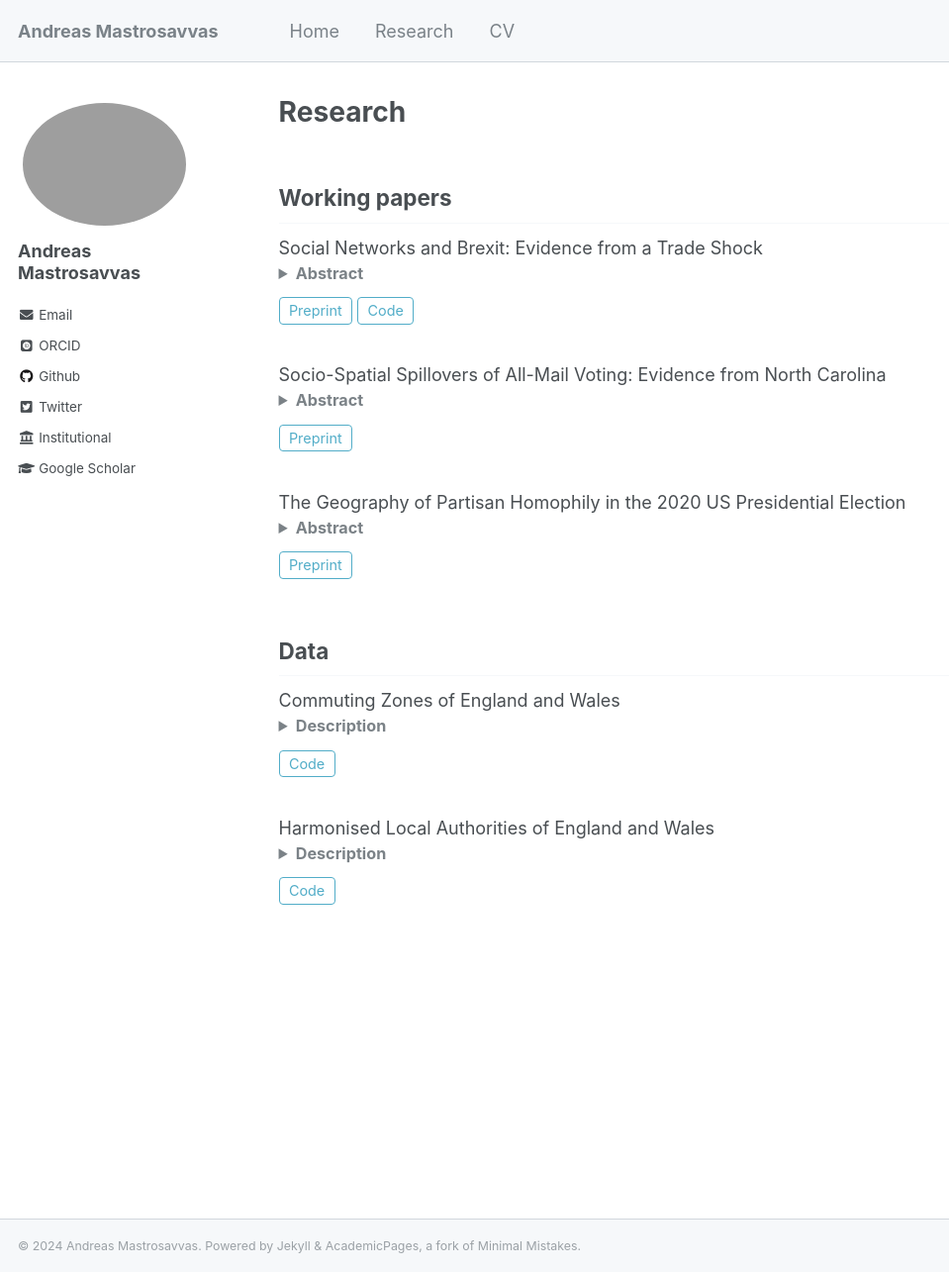
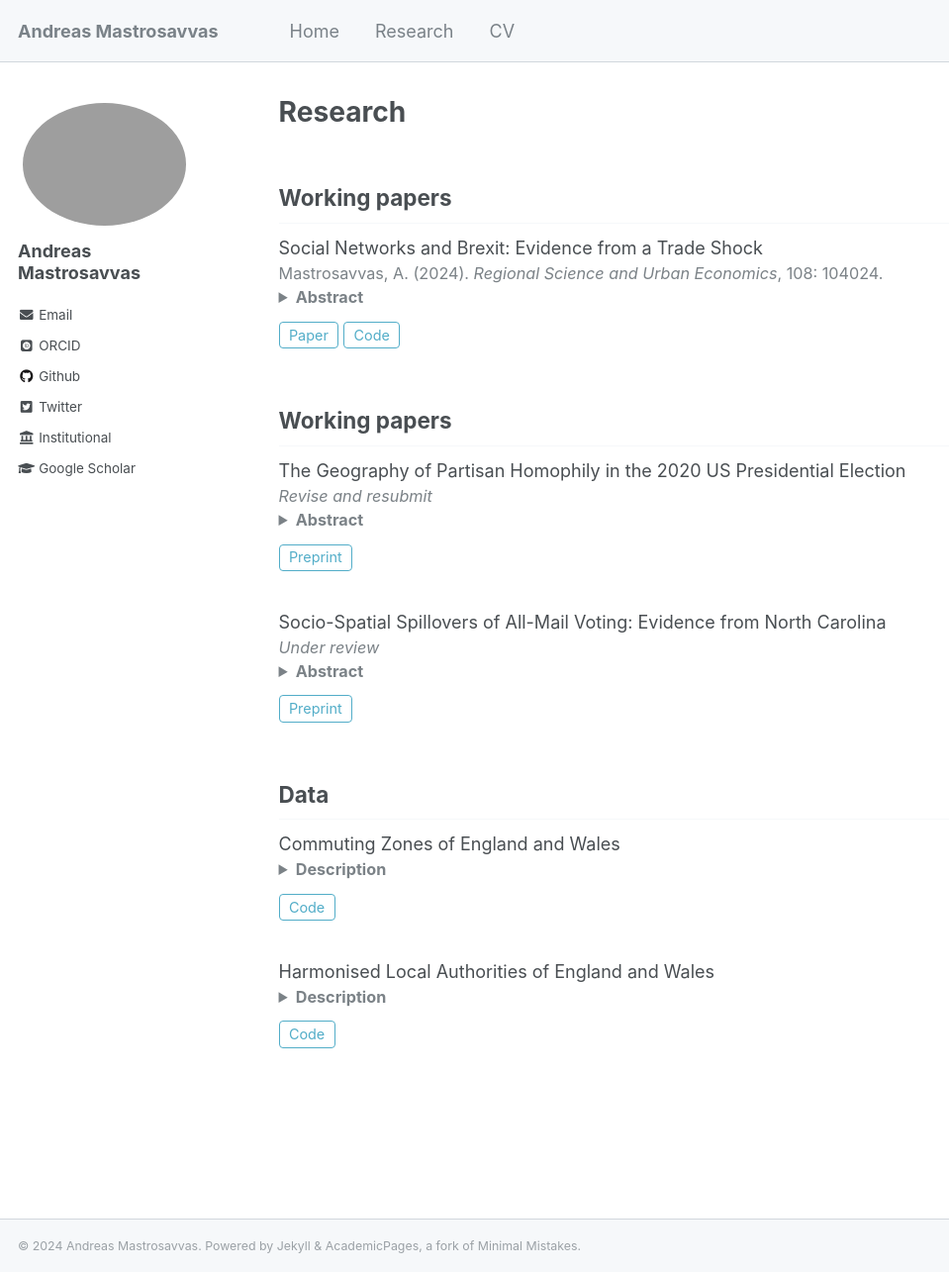
Before and after one commit to amastrosavvas/amastrosavvas.github.io, a Jekyll site: the page built from _pages/research.md, in a window 1280 px wide and 1285 px high. Shown: the whole window at 99% size, without its empty margins (0-959 px from the left). Built offline with Jekyll 4.4.1, drawn with Linux system fonts in a browser that asks for light colours; some web fonts are replaced; some of the changed lines change nothing that is shown.

Commit message:
update research

```diff
--- a/_pages/research.md
+++ b/_pages/research.md
@@ -12,15 +12,28 @@ author_profile: true
 ## Working papers
 
 <summary>Social Networks and Brexit: Evidence from a Trade Shock</summary>
+<summary style="font-size: 0.9em;color:#7B8287;">Mastrosavvas, A. (2024). <em>Regional Science and Urban Economics</em>, 108: 104024.</summary>
+
 <details style = "margin-top: 0;"><summary  style="font-size: 0.9em;color:#7B8287; margin-top: 0; margin-bottom: 5px;"><b>Abstract</b> </summary>
 <blockquote style="font-size: 0.8em;color:#7B8287; margin-top: 0; margin-bottom: 5px; margin-left: 4px;">
 Regional exposure to Chinese import competition has often been linked to support for the Leave option in the 2016 UK EU membership referendum. Looking at 143 harmonised International Territorial Level 3 (ITL3) regions covering England and Wales, and using data on the density of online social ties between them, I show that regional support for leaving the EU was also associated with exposure in socially connected regions. I first delineate 18 commuting zones based on interregional flows over three Census years. For each region, I then construct a measure of own exposure to Chinese import competition and a measure of exposure in a set of social neighbours located outside its commuting zone. Exploiting variation within commuting zones, and using an instrumental variable approach, I find that the two measures have comparable positive effects on the regional share of the Leave vote. In a series of checks, I do not find evidence that the effect of social neighbours’ exposure is driven by an economic channel or a relationship between import competition and social ties. I also corroborate the regional results using survey data on vote choice. I interpret these findings as indicative of social spillovers between local labour markets: information flows from social neighbours are a likely channel behind the estimated spillover effects on voting outcomes.
 </blockquote>
-</details>
-[Preprint](https://papers.ssrn.com/sol3/papers.cfm?abstract_id=4342110){: .btn--custom} [Code](https://github.com/amastrosavvas/REPL-Social-Networks-and-Brexit){: .btn--custom}
+</details> [Paper](https://doi.org/10.1016/j.regsciurbeco.2024.104024){: .btn--custom} [Code](https://github.com/amastrosavvas/REPL-Social-Networks-and-Brexit){: .btn--custom}
 <br>
 
+## Working papers
+
+<summary>The Geography of Partisan Homophily in the 2020 US Presidential Election</summary>
+<summary style="font-size: 0.9em;color:#7B8287;"> <em>Revise and resubmit</em></summary>
+<details><summary  style="font-size: 0.9em;color:#7B8287; margin-bottom:  5px;"><b>Abstract</b></summary>
+<blockquote style="font-size: 0.8em;color:#7B8287; margin-top: 0; margin-bottom:  5px; margin-left: 4px;">
+Partisan segregation in the United States is often interpreted as evidence of limited social interaction among out-partisans, or partisan homophily. Though little is in fact known about the arrangement of voters in social space. In this paper, I draw on data on the pairwise density of social ties between 22,537 zip code tabulation areas (ZCTA) and 2020 US presidential election results to examine which places are socially connected to politically similar others. Using the local Moran index, I first identify clusters of ZCTAs where there is evidence of partisan homophily or heterophily. In a series of multinomial logit specifications, I then examine differences in the probability of each cluster in different settlement types and regions, and among areas with differences in the relative density and geographic distance of social ties elsewhere. I find that partisan homophily is the norm across areas, broadly tracking partisan segregation along the urban-rural continuum. However, the evidence is also suggestive of substantial spatial variation in the density and geographic range of co-partisan social ties: on average, homophilous Democratic-leaning areas, which are most likely to be in cities and suburbs, are much more likely than their Republican-leaning counterparts to be socially connected to distant areas.
+</blockquote>
+</details>
+[Preprint](https://papers.ssrn.com/sol3/papers.cfm?abstract_id=4710779){: .btn--custom}
+
 <summary>Socio-Spatial Spillovers of All-Mail Voting: Evidence from North Carolina</summary>
+<summary style="font-size: 0.9em;color:#7B8287;"> <em>Under review</em></summary>
 <details><summary  style="font-size: 0.9em;color:#7B8287; margin-bottom:  5px;"><b>Abstract</b></summary>
 <blockquote style="font-size: 0.8em;color:#7B8287; margin-top: 0; margin-bottom: 5px; margin-left: 4px;">
 All-mail voting has been introduced in several jurisdictions in the United States since the COVID-19 pandemic, with the resulting need for processing larger volumes of mail ballots posing challenges to election administration. Leveraging data on more than 4.5 million eligible voters in the state of North Carolina and on online social ties between zip code tabulation areas (ZCTA) across the country, I show that local rollouts of all-mail voting also have spillover effects on choice of voting method in distant areas. Using a difference-in-differences research design, I find that an increase in the ZCTA-level share of social ties in counties that switched to all-mail voting between the 2016 and 2020 presidential elections by one standard deviation (1.77 percentage points) corresponds to an increase in the probability of casting a mail ballot by roughly 3.8 percentage points. These socio-spatial spillovers are stronger for older voters, non-Republicans, and those residing in metropolitan counties. The findings suggest that considering the aggregate social ties of a local jurisdiction in other areas may aid election officials in planning for changes in the demand for mail ballots.
@@ -28,14 +41,6 @@ All-mail voting has been introduced in several jurisdictions in the United State
 </details>
 [Preprint](https://papers.ssrn.com/sol3/papers.cfm?abstract_id=4453244){: .btn--custom}
 <br>
-
-<summary>The Geography of Partisan Homophily in the 2020 US Presidential Election</summary>
-<details><summary  style="font-size: 0.9em;color:#7B8287; margin-bottom:  5px;"><b>Abstract</b></summary>
-<blockquote style="font-size: 0.8em;color:#7B8287; margin-top: 0; margin-bottom:  5px; margin-left: 4px;">
-Partisan segregation in the United States is often interpreted as evidence of limited social interaction among out-partisans, or partisan homophily. Though little is in fact known about the arrangement of voters in social space. In this paper, I draw on data on the pairwise density of social ties between 22,537 zip code tabulation areas (ZCTA) and 2020 US presidential election results to examine which places are socially connected to politically similar others. Using the local Moran index, I first identify clusters of ZCTAs where there is evidence of partisan homophily or heterophily. In a series of multinomial logit specifications, I then examine differences in the probability of each cluster in different settlement types and regions, and among areas with differences in the relative density and geographic distance of social ties elsewhere. I find that partisan homophily is the norm across areas, broadly tracking partisan segregation along the urban-rural continuum. However, the evidence is also suggestive of substantial spatial variation in the density and geographic range of co-partisan social ties: on average, homophilous Democratic-leaning areas, which are most likely to be in cities and suburbs, are much more likely than their Republican-leaning counterparts to be socially connected to distant areas.
-</blockquote>
-</details>
-[Preprint](https://papers.ssrn.com/sol3/papers.cfm?abstract_id=4710779){: .btn--custom}
 
 ## Data
 
```
